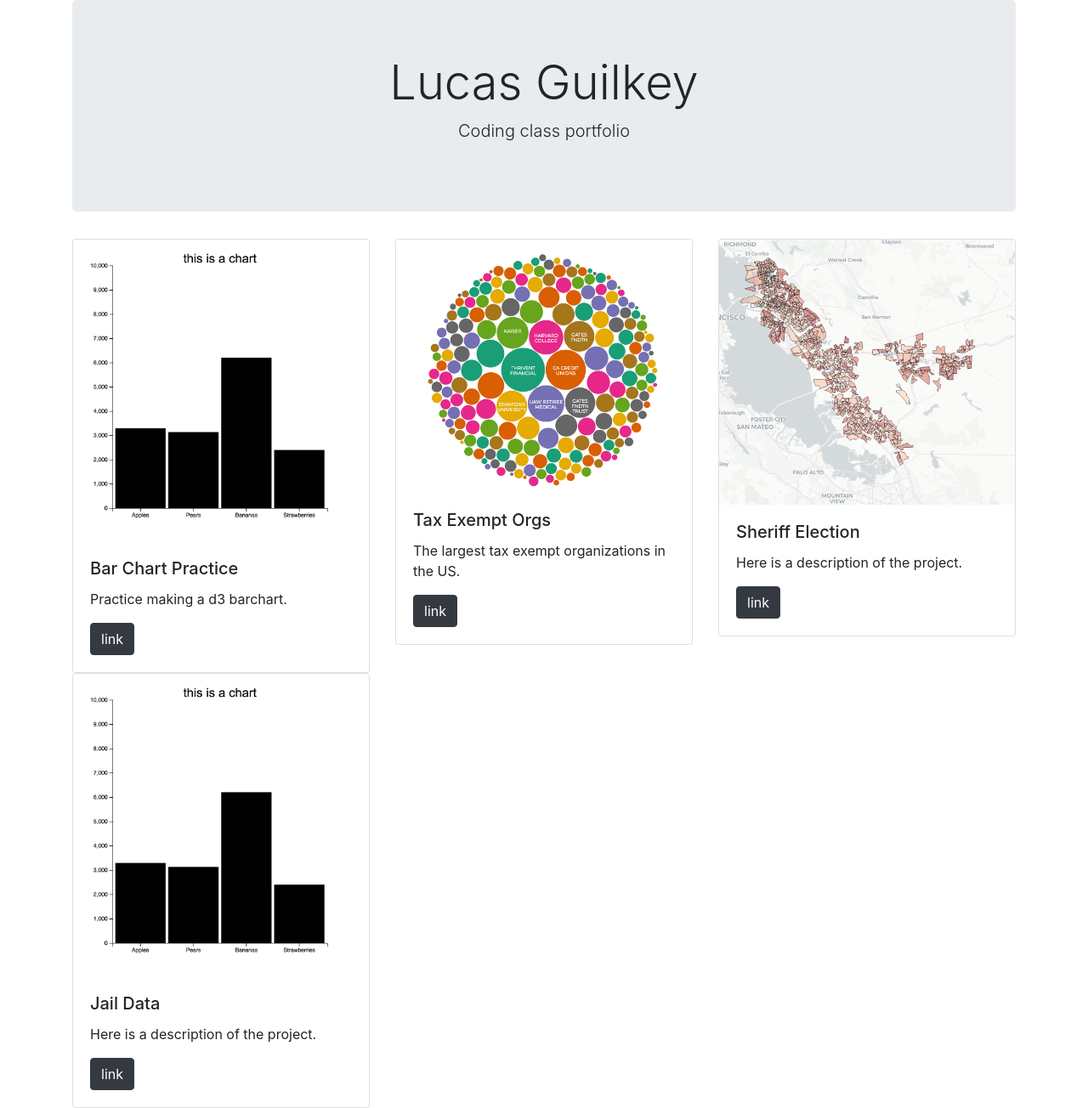
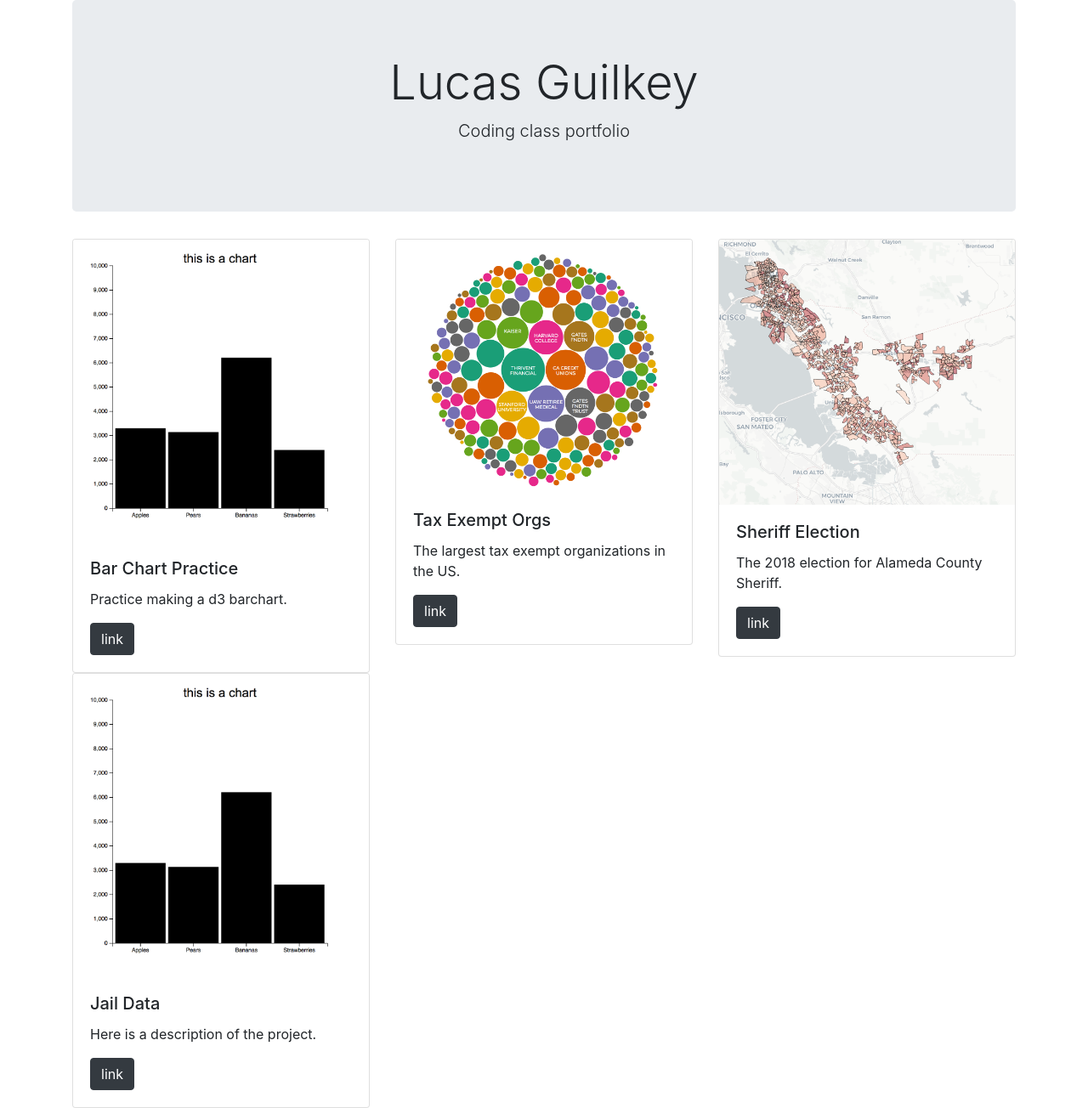
Before and after one commit to lucasguilkey/lucasguilkey.github.io, a Jekyll site: the page built from index.html, in a window 1280 px wide. Shown: the whole page at 85% size. Built offline with Jekyll 4.4.1, drawn with Linux system fonts in a browser that asks for light colours.

Commit message:
sheriff description

```diff
--- a/index.html
+++ b/index.html
@@ -12,7 +12,7 @@ projects:
     link: /foundations
   - title: Sheriff Election
     image: /Sheriff/sheriff-map.png
-    description: Here is a description of the project.
+    description: The 2018 election for Alameda County Sheriff.
     link: /Sheriff
   - title: Jail Data
     image: /barchart-practice/pratice-bar-chart.png
```
